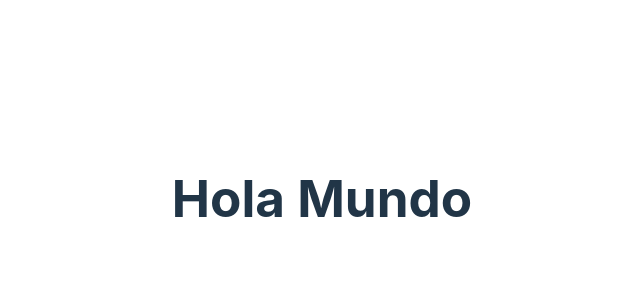
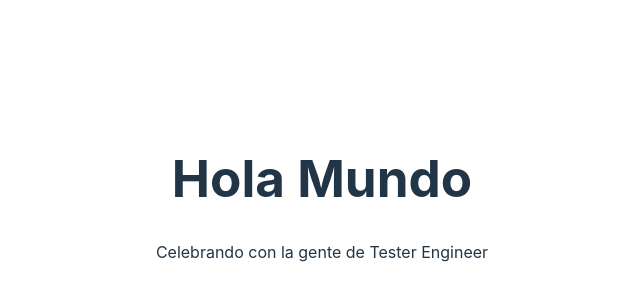
Before and after one commit to ljcl79/adl-cicd-front, a React (Vite) app: page / in a window 1280 px wide. Shown: the part 202-502 px from the top of the page, without its empty margins (318-958 px from the left). Built offline with nearby package versions, Linux system fonts and the light colour scheme.

Commit message:
Feat: Celebración

```diff
--- a/src/App.jsx
+++ b/src/App.jsx
@@ -9,6 +9,9 @@ function App() {
   return (
     <>
       <h1>Hola Mundo</h1>
+      <div>
+        <p>Celebrando con la gente de Tester Engineer</p>
+      </div>
     </>
   )
 }
```
